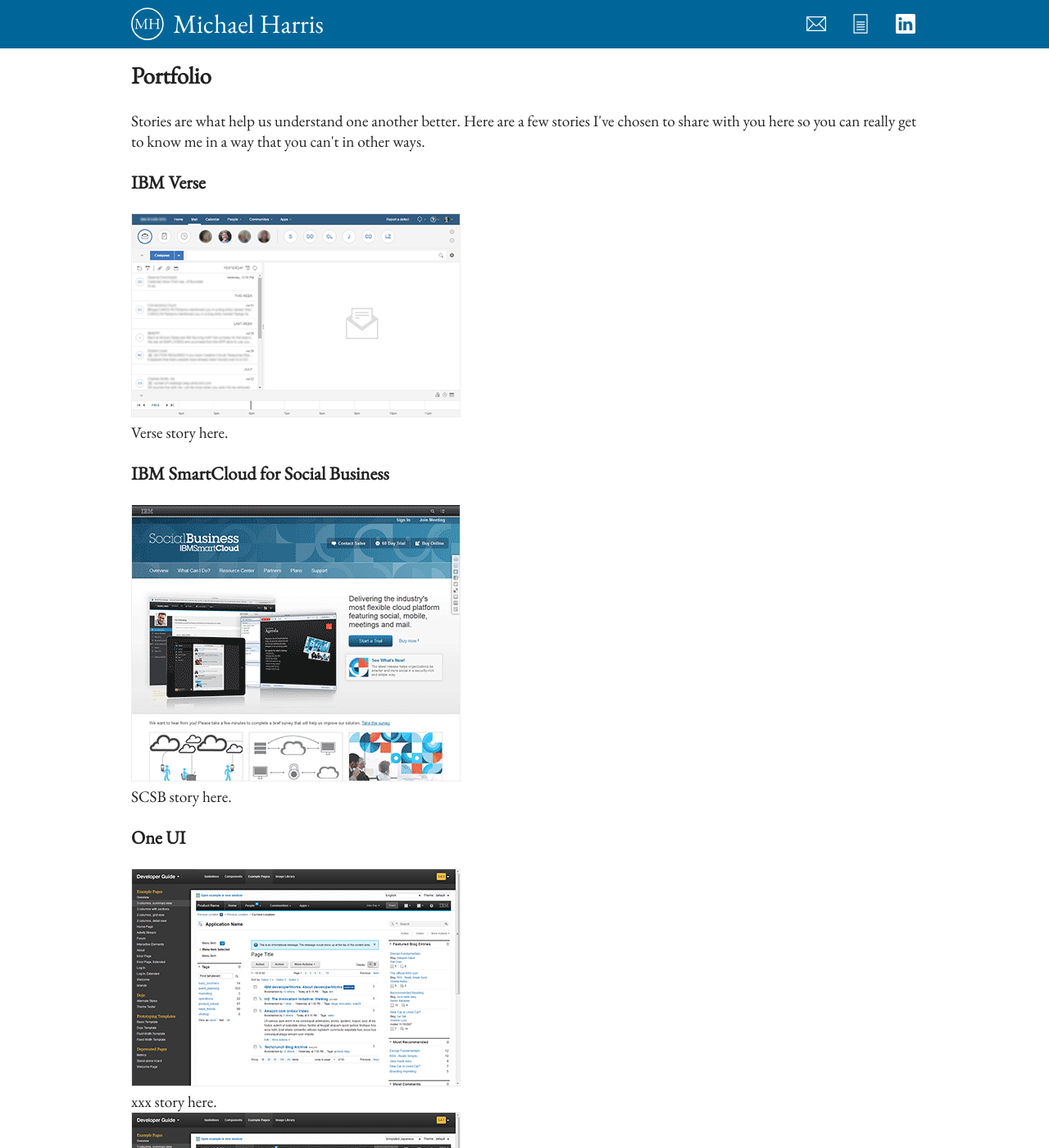
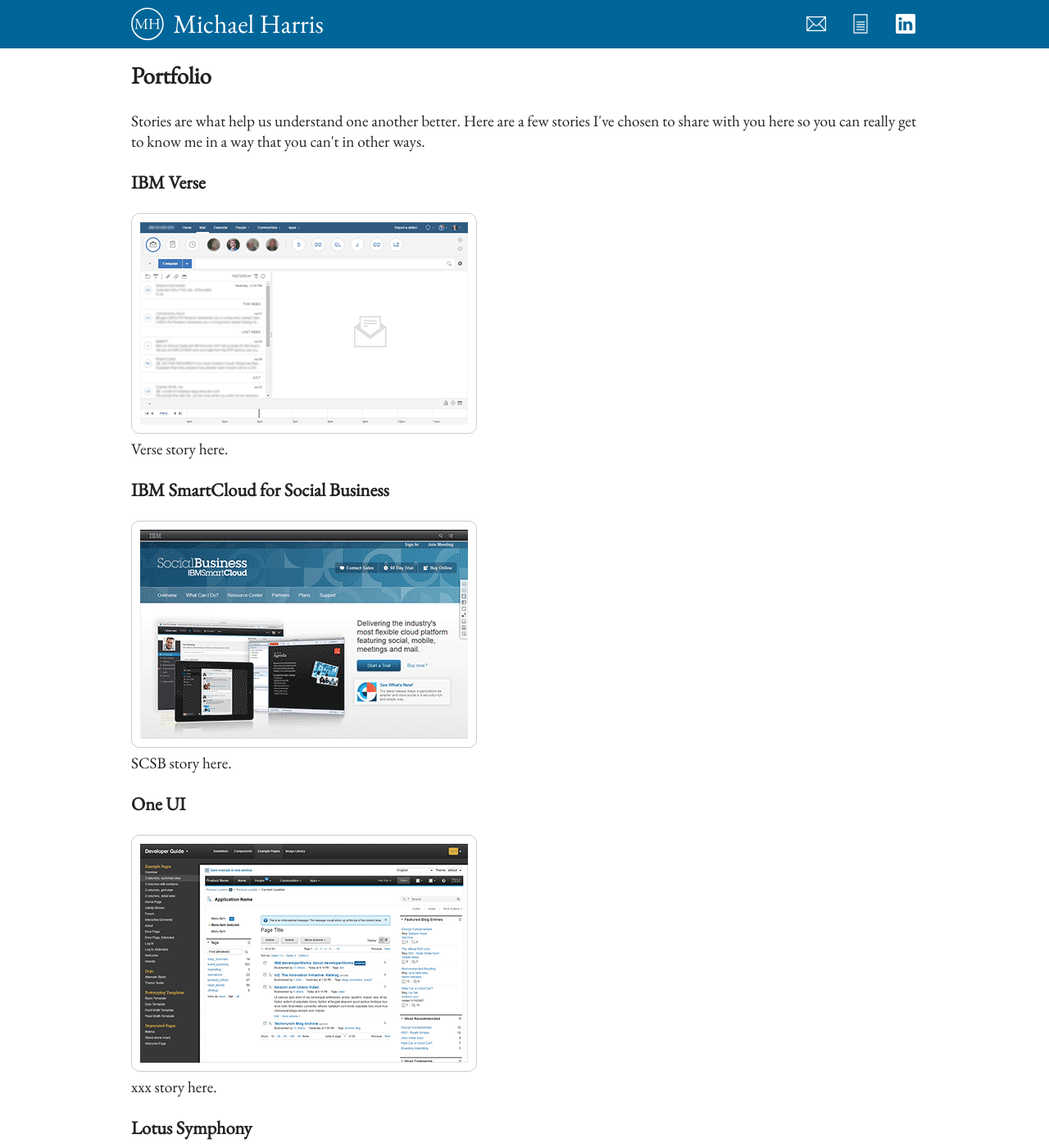
Before and after one commit to jbmdharris/jbmdharris.github.io, a Jekyll site: the page new.html, which Jekyll copies as it is, in a window 1280 px wide and 1400 px high, scrolled down 532 px. Shown: the whole window at 82% size. Built offline with Jekyll 4.4.1, drawn with Linux system fonts in a browser that asks for light colours; some of the changed text lies outside the part shown.

```diff
--- a/new.html
+++ b/new.html
@@ -137,14 +137,6 @@ because I can learn anything if I don't know it already.
         <a class="pthumb" href="images/portfolio/OneUI.png" target="_blank"><img src="images/portfolio/OneUIThumb.png" alt="" /></a>
         <br />
         xxx story here.
-        <br />
-        <a class="pthumb" href="images/portfolio/OneUI_jp.png" target="_blank"><img src="images/portfolio/OneUIThumb_jp.png" alt="" /></a>
-        <br />
-        xxx story here.
-        <br />
-        <a class="pthumb" href="images/portfolio/OneUI_ar.png" target="_blank"><img src="images/portfolio/OneUIThumb_ar.png" alt="" /></a>
-        <br />
-        xxx story here.
       </p>
 
       <h3>Lotus Symphony</h3>
--- a/s.css
+++ b/s.css
@@ -161,7 +161,17 @@ they wouldn't be centered now would they? */
 }
 
 .pthumb  img{
-  border: 1px solid #eee;
+  border: 1px solid #ccc;
+  border-radius: 10px;
+  padding: 10px;
+}
+
+.pthumb:focus {
+  outline: none;
+}
+
+.pthumb:hover img, .pthumb:focus img {
+  box-shadow: 0 0 15px 0;
 }
 
 footer {
```
Also changed, not shown: other parts of new.html (+1 -1 lines), images/portfolio/OneUI.png, images/portfolio/OneUIThumb.png, images/portfolio/SCSBThumb.png, images/portfolio/SymphonyThumb.png, images/portfolio/VerseThumb.png.
